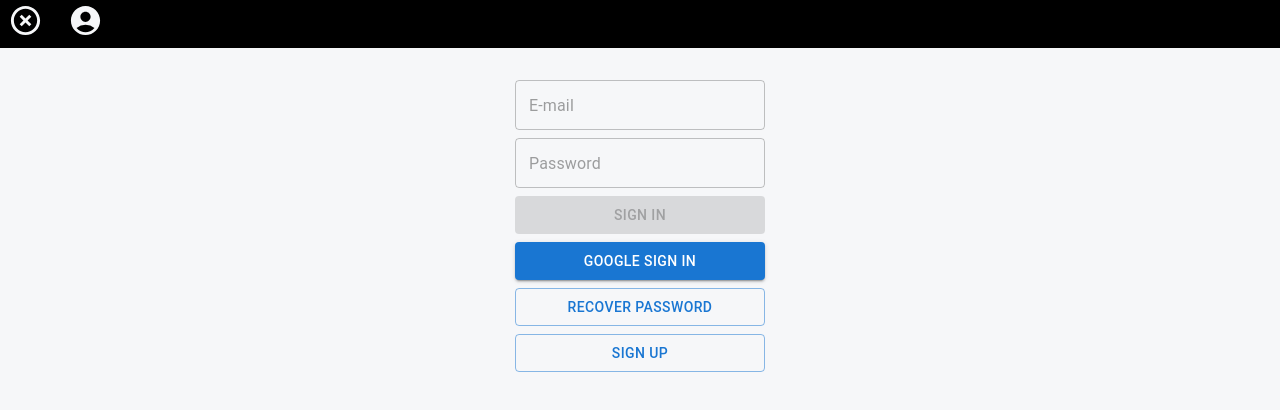
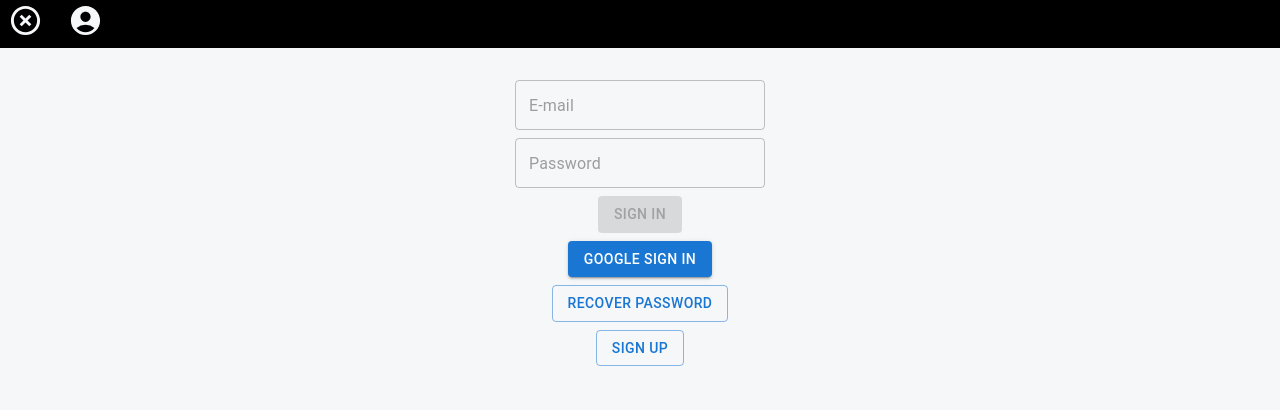
Before and after one commit to ittrainbow/ticketsapp, a React (Create React App) app: page / in a window 1280 px wide. Shown: the top 410 px of the page. Built offline with nearby package versions, Linux system fonts and the light colour scheme; no server answers; the database is empty.

Commit message:
some css

```diff
--- a/src/App.js
+++ b/src/App.js
@@ -1,6 +1,4 @@
 import React, { useState } from 'react'
-
-import './App.scss'
 
 import AppRouter from './router/AppRouter'
 import { Init } from './components/init'
@@ -30,7 +28,7 @@ const App = () => {
       }}
     >
       <Init />
-      <AppRouter className="container" />
+      <AppRouter />
     </Context.Provider>
   )
 }
--- a/src/App.scss
+++ b/src/App.scss
@@ -1,18 +1,3 @@
-.container {
-  justify-content: center;
-  position: relative;
-  padding: 0 15px;
-  width: calc(100% - 30px);
-
-  &__auth {
-    text-align: center;
-    justify-content: center;
-    max-width: 250px;
-    flex-direction: column;
-    padding: 30px;
-  }
-}
-
 body,
 html {
   background-color: #f6f7f9;
@@ -24,24 +9,38 @@ html {
   -moz-osx-font-smoothing: grayscale;
 }
 
-#root {
-  height: 100%;
+.header {
+  position: fixed;
+  z-index: 2;
+  background-color: black;
+  transition: 0.2s;
+  width: calc(100% + 40px);
+  height: 68px;
+  top: -20px;
+  left: calc(15px - 100%);
+  border-radius: 20px;
+
+  @media only screen and (max-width: 500px) {
+    top: -20px;
+    height: 80px;
+    left: calc(18px - 100%);
+  }
+
+  &__show {
+    left: -20px;
+  }
+
+  &__icon {
+    z-index: 2;
+    position: fixed;
+    color: #f6f7f9;
+    font-size: 35px;
+    padding: 0.075em;
+    cursor: pointer;
+
+    @media only screen and (max-width: 500px) {
+      padding-top: 9px;
+      font-size: 40px;
+    }
+  }
 }
-
-input,
-button {
-  border-radius: 5px;
-  margin: 3px 0 3px;
-  width: 100%;
-  min-height: 38px;
-}
-
-input {
-  box-sizing: border-box;
-  margin: 3px 0 3px;
-  padding: 10px;
-}
-
-button {
-  cursor: pointer;
-}
--- a/src/UI/Dropdown.js
+++ b/src/UI/Dropdown.js
@@ -4,7 +4,7 @@ import { FormControl, InputLabel, MenuItem, Select } from '@mui/material'
 
 export const Dropdown = ({ size, label, inputId, onChange, width, value, list }) => {
   return (
-    <FormControl sx={{ m: 1, width: width + (isMobile ? 0 : 32) }} size={size}>
+    <FormControl sx={{ mt: isMobile ? 1.5 : 1, mb: 1, width: width + (isMobile ? 0 : 32) }} size={size}>
       <InputLabel id={inputId}>{label}</InputLabel>
       <Select value={value} label={label} onChange={onChange}>
         {list.map((el, index) => {
--- a/src/UI/Header/Header.js
+++ b/src/UI/Header.js
@@ -9,10 +9,10 @@ import {
 } from 'react-icons/md'
 import { useNavigate } from 'react-router-dom'
 
-import './Header.scss'
+import '../App.scss'
 
-import { auth, logout } from '../../db'
-import { Context } from '../../App'
+import { auth, logout } from '../db'
+import { Context } from '../App'
 
 export const Header = () => {
   const { appContext, setAppContext } = useContext(Context)
--- a/src/UI/Header/Header.scss
+++ /dev/null
@@ -1,35 +0,0 @@
-.header {
-  position: fixed;
-  z-index: 2;
-  background-color: black;
-  transition: 0.2s;
-  width: calc(100% + 40px);
-  height: 68px;
-  top: -20px;
-  left: calc(15px - 100%);
-  border-radius: 20px;
-
-  @media only screen and (max-width: 500px) {
-    top: -20px;
-    height: 80px;
-    left: calc(18px - 100%);
-  }
-
-  &__show {
-    left: -20px;
-  }
-
-  &__icon {
-    z-index: 2;
-    position: fixed;
-    color: #f6f7f9;
-    font-size: 35px;
-    padding: 0.075em;
-    cursor: pointer;
-
-    @media only screen and (max-width: 500px) {
-      padding-top: 9px;
-      font-size: 40px;
-    }
-  }
-}
--- a/src/index.js
+++ b/src/index.js
@@ -1,14 +1,11 @@
 import React from 'react'
 import ReactDOM from 'react-dom/client'
-import { Stack } from '@mui/material'
 
 import App from './App'
 
 const root = ReactDOM.createRoot(document.getElementById('root'))
 root.render(
   <React.StrictMode>
-    <Stack sx={{ padding: '0 15px' }}>
-      <App />
-    </Stack>
+    <App />
   </React.StrictMode>
 )
--- a/src/pages/Project.js
+++ b/src/pages/Project.js
@@ -21,10 +21,17 @@ import { filterList, sortList } from '../helpers/helpers'
 const useStyles = makeStyles({
   card: {
     transition: '0.1s',
+    width: '100%',
+    maxWidth: 400,
     '&:hover': { transform: 'scale(1.04)' }
   },
   font12: {
     fontSize: '12px'
+  },
+  gridItem: {
+    border: '2px solid lightgrey',
+    borderRadius: '5px',
+    padding: '10px'
   }
 })
 
@@ -167,10 +174,10 @@ export const Project = () => {
   }
 
   return (
-    <Stack>
-      <Stack direction="row" ml={8}>
-        {filterDropDown()}
-        {sortDropDown()}
+    <Stack mb={2}>
+      <Stack direction="row" ml={6}>
+        <Stack width={105}>{filterDropDown()}</Stack>
+        <Stack>{sortDropDown()}</Stack>
       </Stack>
       <Button onClick={createTicket} disabled={!user}>
         Create ticket
@@ -183,15 +190,8 @@ export const Project = () => {
 
               return filter !== 'open' || status !== 'done' ? (
                 <Grid item key={index} className={classes.card}>
-                  <Stack
-                    spacing={1}
-                    height={210}
-                    width={300}
-                    sx={{ border: '2px solid lightgrey', borderRadius: '5px', padding: '10px' }}
-                  >
-                    <Typography width={300} variant="h6">
-                      Ticket #{number}
-                    </Typography>
+                  <Stack spacing={1} height={210} className={classes.gridItem}>
+                    <Typography variant="h6">Ticket #{number}</Typography>
                     <Stack minHeight={40}>
                       <Typography variant="body2">
                         {issue.length > 70 ? issue.substring(0, 70) + '{...}' : issue}
--- a/src/pages/ProjectList.js
+++ b/src/pages/ProjectList.js
@@ -1,6 +1,7 @@
 import React, { useContext, useEffect } from 'react'
 import { useNavigate } from 'react-router-dom'
 import { Button, Stack, Grid, Typography } from '@mui/material'
+import { isMobile } from 'react-device-detect'
 import { makeStyles } from '@material-ui/core'
 
 import { Context } from '../App'
@@ -8,9 +9,14 @@ import { Context } from '../App'
 const useStyles = makeStyles({
   card: {
     transition: '0.1s',
-    minWidth: 260,
-    maxWidth: 300,
+    width: '100%',
+    maxWidth: 400,
     '&:hover': { transform: 'scale(1.04)' }
+  },
+  gridItem: {
+    border: '2px solid lightgrey',
+    borderRadius: '5px',
+    padding: '10px'
   }
 })
 
@@ -29,21 +35,16 @@ export const ProjectList = () => {
   }, [])
 
   return (
-    <Grid container mt={6} spacing={2}>
+    <Grid container mt={isMobile ? 7.5 : 6} mb={2} spacing={2}>
       {projectsContext
         ? Object.keys(projectsContext).map((el, index) => {
             const { description } = projectsContext[el]
             return (
               <Grid item key={index} className={classes.card}>
-                <Stack
-                  spacing={2}
-                  sx={{ border: '2px solid lightgrey', borderRadius: '5px', padding: '10px' }}
-                >
+                <Stack spacing={2} className={classes.gridItem}>
                   <Typography variant="h5">{el}</Typography>
                   <Typography variant="subtitle1">{description}</Typography>
-                  <Button onClick={() => onClickHandler(el)}>
-                    See App
-                  </Button>
+                  <Button onClick={() => onClickHandler(el)}>See App</Button>
                 </Stack>
               </Grid>
             )
--- a/src/pages/Register.js
+++ b/src/pages/Register.js
@@ -11,6 +11,8 @@ const initialState = {
   password: '',
   name: ''
 }
+
+
 
 const reducer = (state, action) => {
   switch (action.type) {
--- a/src/router/AppRouter.js
+++ b/src/router/AppRouter.js
@@ -3,7 +3,7 @@ import { BrowserRouter, Routes, Route } from 'react-router-dom'
 import { CircularProgress, Stack } from '@mui/material'
 
 import { ProjectList, Project, Home, Login, Register, UserPage, Reset, Profile } from '../pages'
-import { Header } from '../UI/Header/Header'
+import { Header } from '../UI/Header'
 
 import { Context } from '../App'
 
@@ -14,6 +14,7 @@ const AppRouter = () => {
   return (
     <BrowserRouter>
       <Header />
+      <Stack sx={{ padding: '0 15px' }}>
         {loading ? (
           <Stack sx={{ display: 'flex', width: '100%', alignItems: 'center', paddingTop: 15 }}>
             <CircularProgress color="inherit" />
@@ -30,6 +31,7 @@ const AppRouter = () => {
             <Route path="/project/:id" element={<Project />} />
           </Routes>
         )}
+      </Stack>
     </BrowserRouter>
   )
 }
```
Lines whose indentation alone changed are shown as unchanged.
